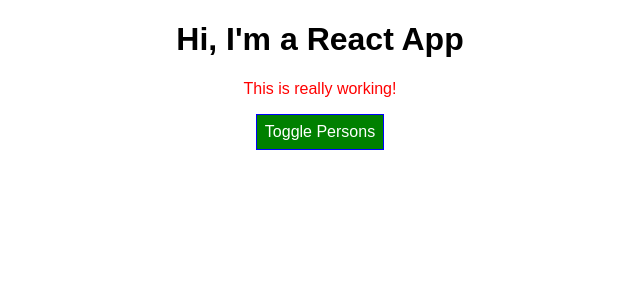
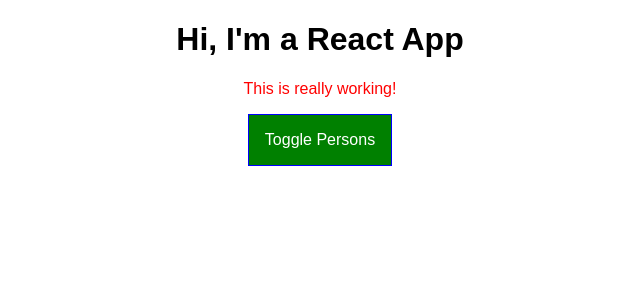
Before and after one commit to beingscholar/complete-reactjs, a React app: page / in a window 1280 px wide. Shown: the top 300 px of the page, without its empty margins (320-960 px from the left). Built offline with nearby package versions, Linux system fonts and the light colour scheme.

Commit message:
067 Adding Pseudo Selectors

```diff
--- a/src/App.css
+++ b/src/App.css
@@ -13,3 +13,26 @@
 .bold {
   font-weight: bold;
 }
+
+.App button {
+  background-color: green;
+  color: white;
+  font: inherit;
+  padding: 16px;
+  border: 1px solid blue;
+  cursor: pointer;
+}
+
+.App button:hover {
+  background-color: lightgreen;
+  color: black;
+}
+
+.App button.Red {
+  background-color: red;
+}
+
+.App button.Red:hover {
+  background-color: salmon;
+  color: black;
+}
--- a/src/App.js
+++ b/src/App.js
@@ -57,16 +57,8 @@ class App extends Component {
   }
 
   render() {
-    const style = {
-      backgroundColor: 'green',
-      color: 'white',
-      font: 'inherit',
-      border: '1px solid blue',
-      padding: '8px',
-      cursor: 'pointer'
-    };
-
     let persons = null;
+    let btnClass = '';
 
     if (this.state.showPersons) {
       persons = (
@@ -82,7 +74,7 @@ class App extends Component {
             })}
         </div>
       );
-      style.backgroundColor = 'red';
+      btnClass = Styles.Red;
     }
     const assignClass = [Styles.red];  // classes = ['red']
     if (this.state.persons.length <= 2) {
@@ -96,9 +88,8 @@ class App extends Component {
         <h1>Hi, I'm a React App</h1>
         <p className={assignClass.join(' ')}>This is really working!</p>
         <button
-          style={style}
+        className = {btnClass}
           onClick={this.togglePersonHandler}>Toggle Persons</button>
-
         {persons}
       </div>
     );
```
Also changed, not shown: Sample.txt (added).
